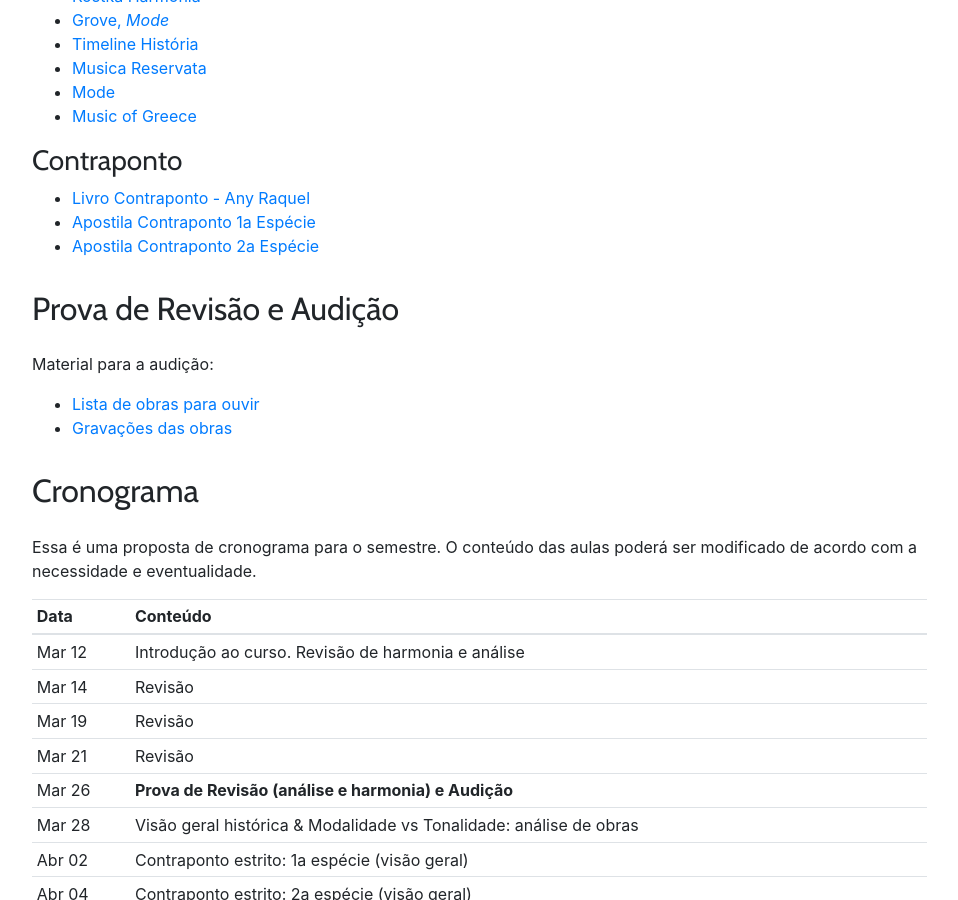
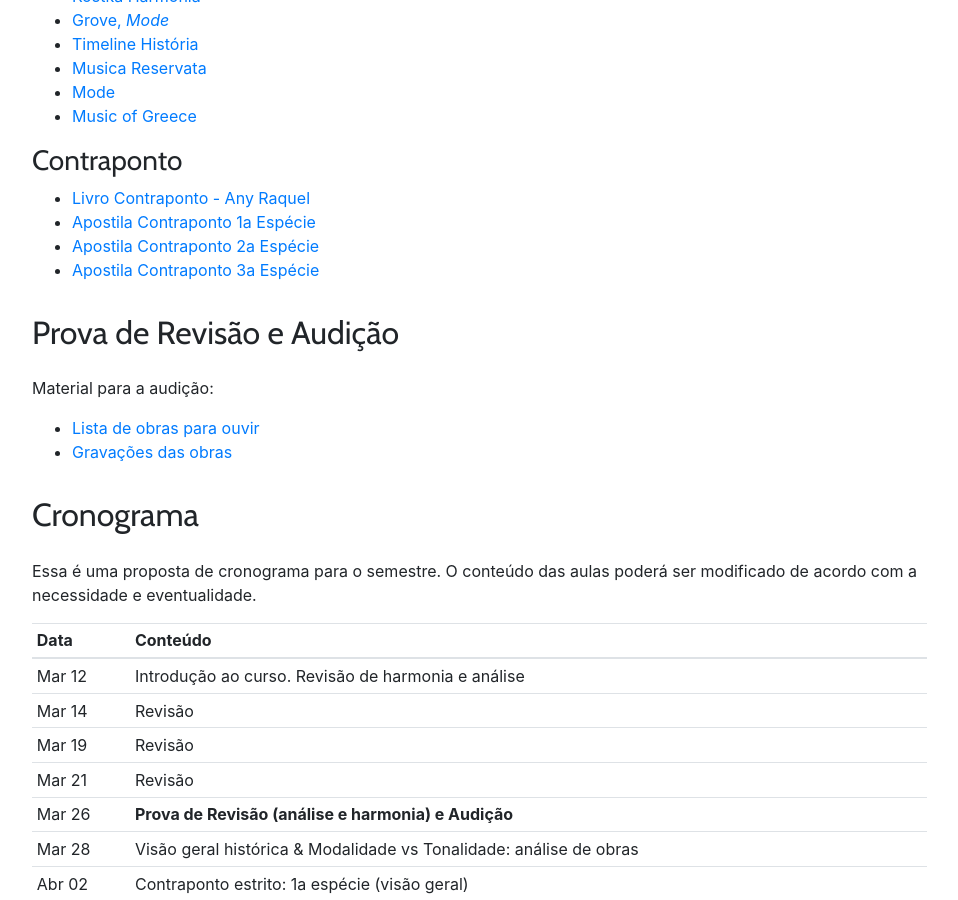
Before and after one commit to kroger/genosmus, a Jekyll site: the page built from _pedro/musa75.md, in a window 1280 px wide and 900 px high, scrolled down 876 px. Shown: the whole window, without its empty margins (68-1026 px from the left). Built offline with Jekyll 4.4.1, drawn with Linux system fonts in a browser that asks for light colours.

Commit message:
Acrescenta apostila de contraponto

```diff
--- a/_pedro/musa75.md
+++ b/_pedro/musa75.md
@@ -42,6 +42,7 @@ para me procurar; depois disso a nota não será modificada
 - [Livro Contraponto - Any Raquel][5]
 - [Apostila Contraponto 1a Espécie][6]
 - [Apostila Contraponto 2a Espécie][7]
+- [Apostila Contraponto 3a Espécie][8]
 
 ## Prova de Revisão e Audição
 
```
Also changed, not shown: other parts of _pedro/musa75.md (+1 -0 lines).
